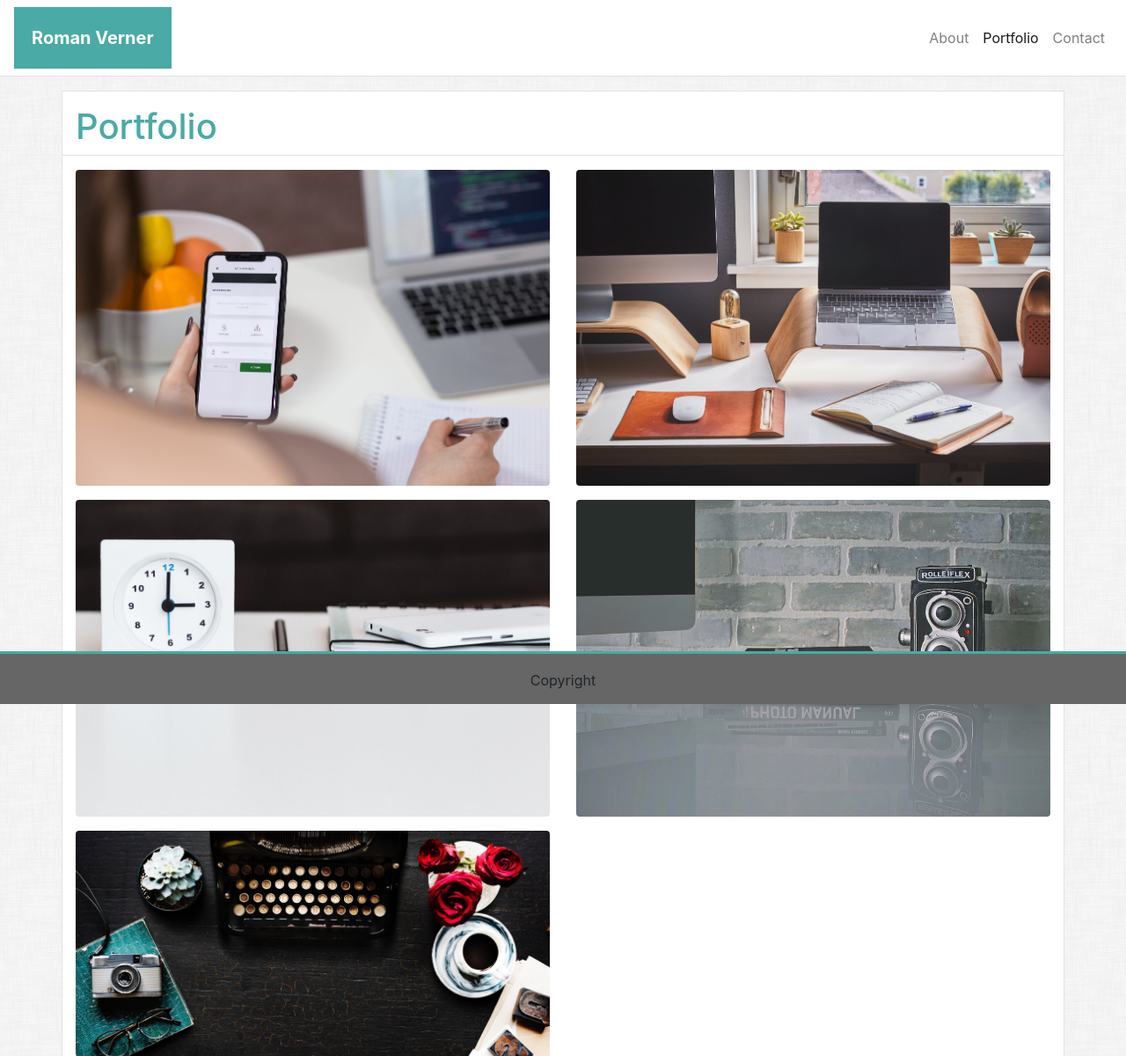
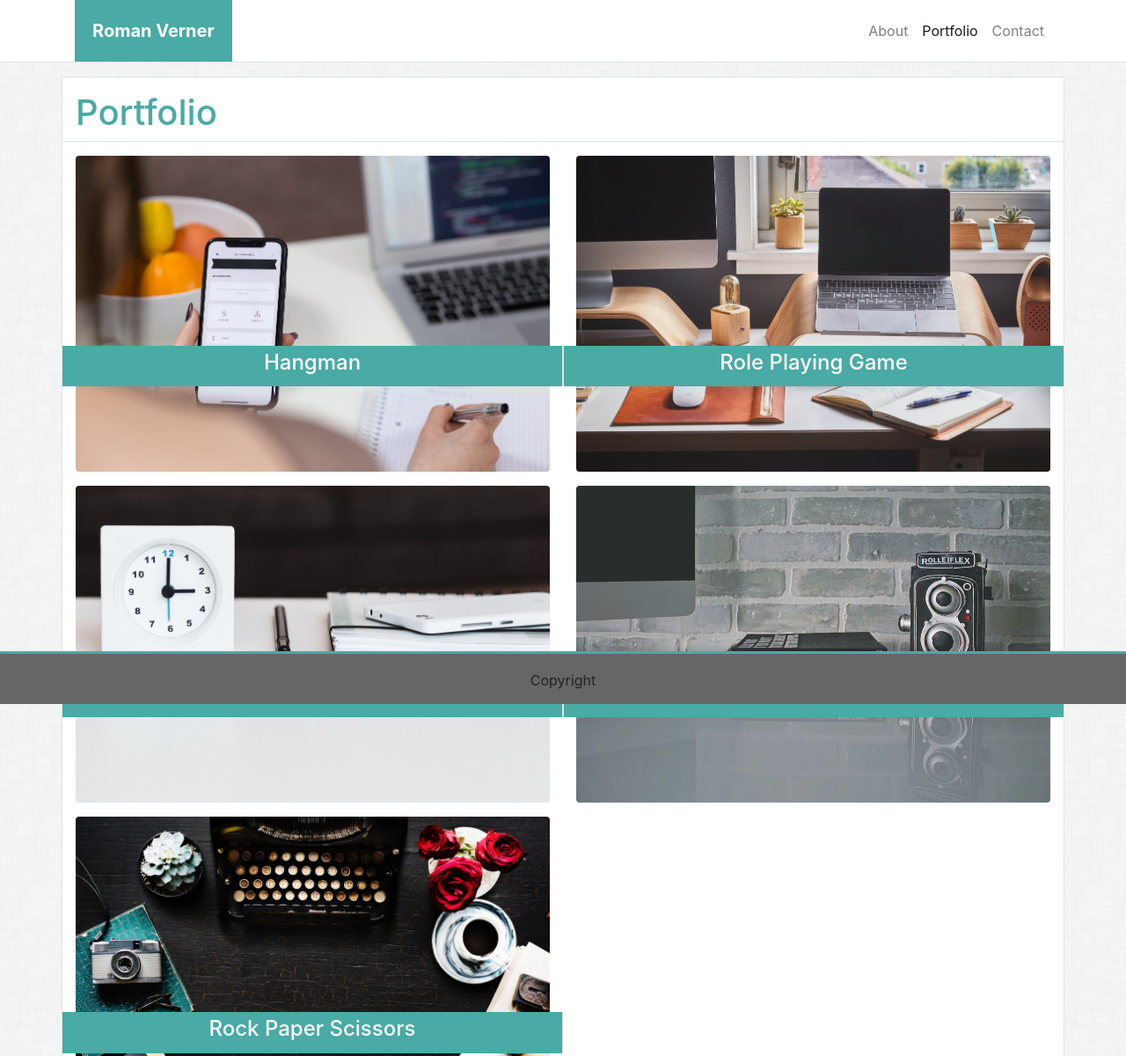
Before and after one commit to romverner/Bootstrap-Portfolio, a plain HTML site: page portfolio.html in a window 1280 px wide. Shown: the top 1200 px of the page at 88% size. Drawn offline with nearby package versions, Linux system fonts and the light colour scheme.

Commit message:
Navbar adjust. Touched up port page.

```diff
--- a/portfolio.html
+++ b/portfolio.html
@@ -10,7 +10,8 @@
 </head>
 
 <body class="pb-5">
-    <nav class="navbar navbar-expand-lg navbar-light bg-dark border-bottom navbar-custom">
+    <nav class="navbar navbar-expand-lg navbar-light bg-dark border-bottom navbar-custom" style="padding: 0px 0px;">
+        <div class="container">
             <a class="navbar-brand" href="index.html" id="branded-name">Roman Verner</a>
             <button class="navbar-toggler" type="button" data-toggle="collapse" data-target="#navbarSupportedContent"
                 aria-controls="navbarSupportedContent" aria-expanded="false" aria-label="Toggle navigation">
@@ -30,6 +31,7 @@
                     </li>
                 </ul>
             </div>
+        </div>
     </nav>
 
     <div class="container border mt-3">
@@ -41,29 +43,45 @@
 
         <div class="row mt-3">
             <div class="col-6">
-                <img src="port-1.jpeg" class="img-fluid rounded float-left mw-100">
+                <img src="port-1.jpeg" class="img-fluid rounded float-left">
+                <figure class="container-fluid caption text-center border-right">
+                    <h4>Hangman</h4>
+                </figure>
             </div>
             <div class="col-6">
                 <img src="port-2.jpeg" class="img-fluid rounded float-left mw-100">
+                <div class="container-fluid caption text-center border-left">
+                    <h4>Role Playing Game</h4>
+                </div>
             </div>
         </div>
 
         <div class="row mt-3">
             <div class="col-6">
                 <img src="port-3.jpeg" class="img-fluid rounded float-left mw-100">
+                <div class="container-fluid caption text-center border-right">
+                        <h4>Trivia</h4>
+                </div>
             </div>
             <div class="col-6">
                 <img src="port-4.jpeg" class="img-fluid rounded float-left mw-100">
+                <div class="container-fluid caption text-center border-left">
+                        <h4>Widget</h4>
+                </div>
             </div>
         </div>
 
         <div class="row mt-3">
             <div class="col-6">
                 <img src="port-5.jpeg" class="img-fluid rounded float-left mw-100">
+                <div class="container-fluid caption text-center border-right">
+                        <h4>Rock Paper Scissors</h4>
+                </div>
             </div>
             <div class="col-6">
             </div>
         </div>
+        <br>
     </div>
 
     <footer class="footer border-top b-3">
--- a/style.css
+++ b/style.css
@@ -3,7 +3,7 @@
     font-weight: bold;
     color: #ffffff;
     padding: 20px 20px;
-    margin: 0;
+    margin: 0px 0px !important;
 }
 
 ul li a:hover {
@@ -41,3 +41,13 @@ body {
 .b-3 {
     border-width: 3px !important;
 }
+
+.caption {
+    position: absolute;
+    width: 100%;
+    top: 60%;
+    left: 0;
+    background-color: #4aaaa5;
+    color: #ffffff;
+    padding: 5px 0px;
+}
```
Also changed, not shown: contact.html (+32 -1 lines), index.html (+3 -1 lines). Lines whose indentation alone changed are shown as unchanged.
